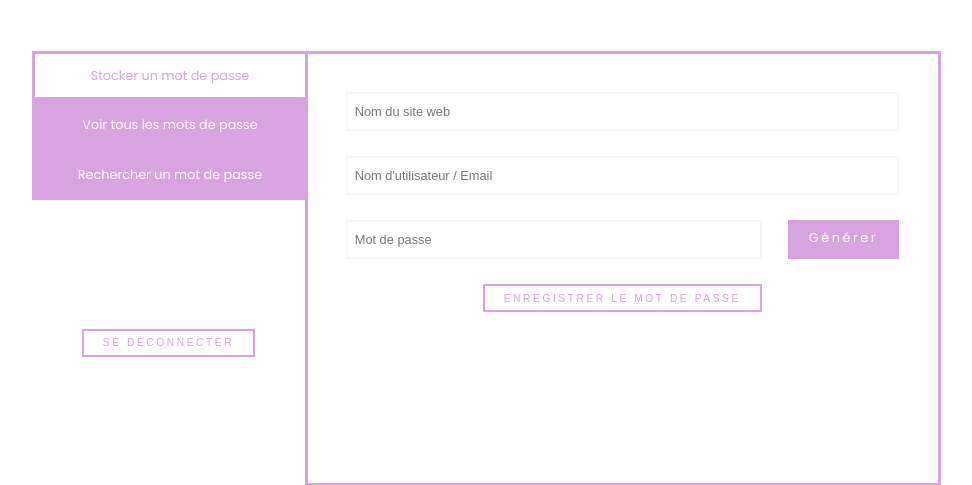
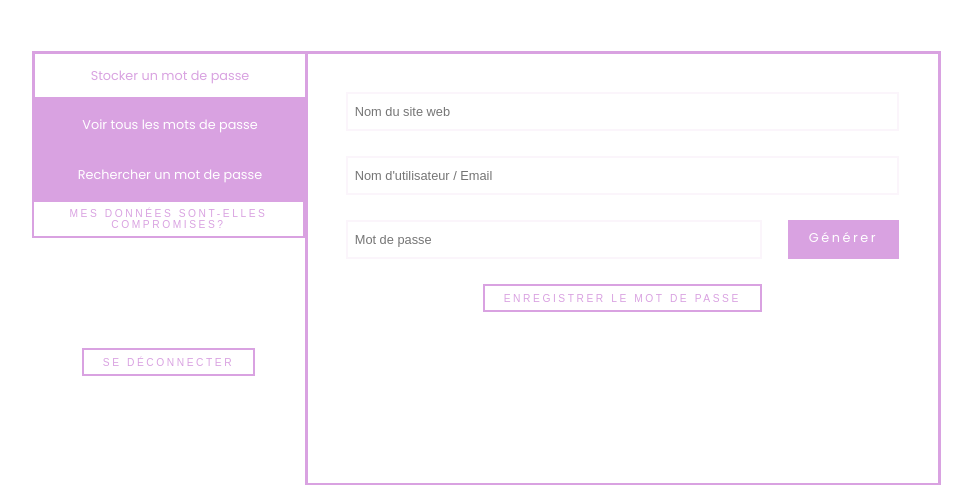
Before and after one commit to Yezzan94/Python-pour-la-s-curit-, a Flask app: template mon_gestionnaire/templates/main.html in a window 1280 px wide. Shown: the part 178-663 px from the top of the page, without its empty margins (160-1132 px from the left). Run offline with Flask 2, Linux system fonts and the light colour scheme; the template is opened without the code that fills it, so the values that code supplies are empty.

Commit message:
Ajout du bouton Have I been pwned

```diff
--- a/mon_gestionnaire/templates/main.html
+++ b/mon_gestionnaire/templates/main.html
@@ -30,6 +30,13 @@
                 <li class="dashboard__button btn--two">Voir tous les mots de passe</li>
                 <li class="dashboard__button btn--three">Rechercher un mot de passe</li>
             </ul>
+
+            <div class="dashboard__button-link">
+    <a href="https://haveibeenpwned.com/" target="_blank">
+        <button class="nav__login">Mes données sont-elles compromises?</button>
+    </a>
+</div>
+
 
             <form action="/logout.py" class="log__out">
                 <button type="submit" class="nav__login">Se déconnecter</button>
```
Also changed, not shown: 4 other files.
